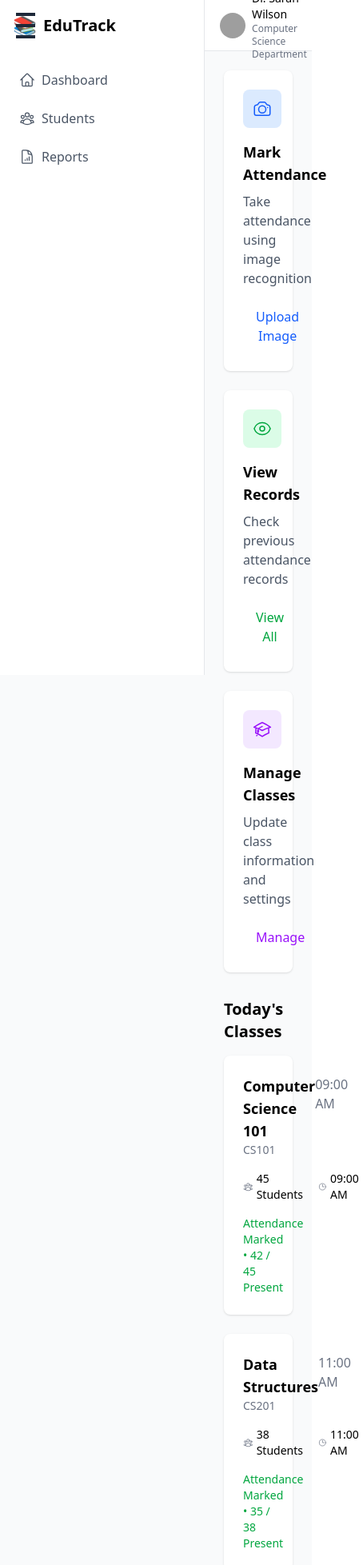
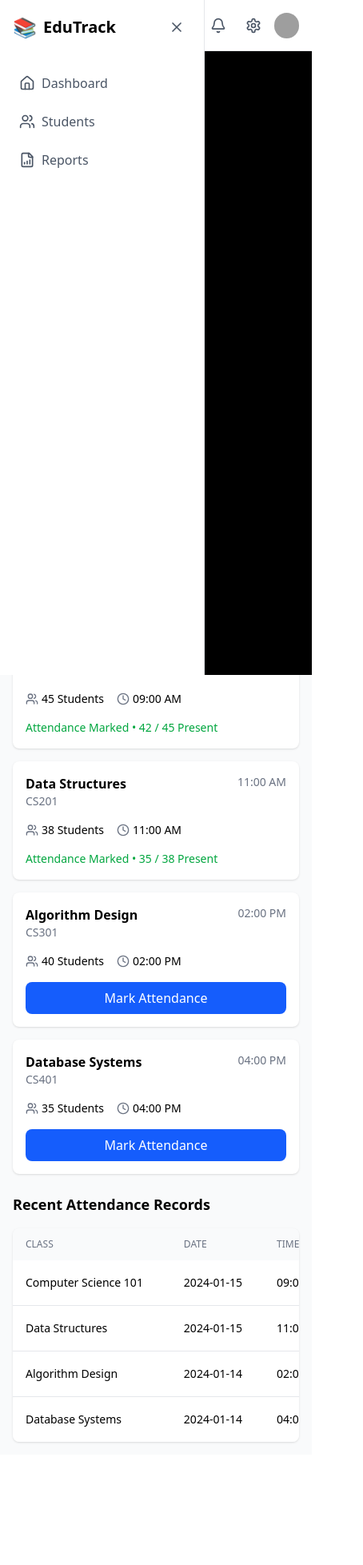
Before and after one commit to ashishj12/EduTrack, a React (Vite) app in the folder frontend/: page /facultydashboard in a window 390 px wide. Shown: the top 1957 px of the page at 80% size, 454 px wide, since content can reach past the window. After the commit the page ends 1819 px from the top, so only its background shows below. Built offline with nearby package versions, Linux system fonts and the light colour scheme; grey boxes are pictures that could not be loaded.

Commit message:
make faculty dashboard responsive

```diff
--- a/frontend/src/components/FacultyDasboard/Dashboard/QuickActions.jsx
+++ b/frontend/src/components/FacultyDasboard/Dashboard/QuickActions.jsx
@@ -1,37 +1,37 @@
-import { CameraIcon, EyeIcon, AcademicCapIcon } from '@heroicons/react/24/outline';
+import { Camera, Eye, GraduationCap } from 'lucide-react';
 
 export default function QuickActions() {
   return (
-    <div className="grid grid-cols-1 md:grid-cols-3 gap-6">
-      <div className="bg-white p-6 rounded-lg shadow-sm">
+    <div className="grid grid-cols-1 sm:grid-cols-2 lg:grid-cols-3 gap-4 md:gap-6">
+      <div className="bg-white p-4 md:p-6 rounded-lg shadow-sm">
         <div className="w-12 h-12 bg-blue-100 rounded-lg flex items-center justify-center mb-4">
-          <CameraIcon className="w-6 h-6 text-blue-600" />
+          <Camera className="w-6 h-6 text-blue-600" />
         </div>
         <h3 className="text-lg font-semibold mb-2">Mark Attendance</h3>
-        <p className="text-gray-600 mb-4">Take attendance using image recognition</p>
-        <button className="text-blue-600 font-medium hover:bg-blue-50 px-4 py-2 rounded-lg">
+        <p className="text-gray-600 mb-4 text-sm md:text-base">Take attendance using image recognition</p>
+        <button className="text-blue-600 font-medium hover:bg-blue-50 px-4 py-2 rounded-lg transition-colors w-full md:w-auto">
           Upload Image
         </button>
       </div>
 
-      <div className="bg-white p-6 rounded-lg shadow-sm">
+      <div className="bg-white p-4 md:p-6 rounded-lg shadow-sm">
         <div className="w-12 h-12 bg-green-100 rounded-lg flex items-center justify-center mb-4">
-          <EyeIcon className="w-6 h-6 text-green-600" />
+          <Eye className="w-6 h-6 text-green-600" />
         </div>
         <h3 className="text-lg font-semibold mb-2">View Records</h3>
-        <p className="text-gray-600 mb-4">Check previous attendance records</p>
-        <button className="text-green-600 font-medium hover:bg-green-50 px-4 py-2 rounded-lg">
+        <p className="text-gray-600 mb-4 text-sm md:text-base">Check previous attendance records</p>
+        <button className="text-green-600 font-medium hover:bg-green-50 px-4 py-2 rounded-lg transition-colors w-full md:w-auto">
           View All
         </button>
       </div>
 
-      <div className="bg-white p-6 rounded-lg shadow-sm">
+      <div className="bg-white p-4 md:p-6 rounded-lg shadow-sm sm:col-span-2 lg:col-span-1">
         <div className="w-12 h-12 bg-purple-100 rounded-lg flex items-center justify-center mb-4">
-          <AcademicCapIcon className="w-6 h-6 text-purple-600" />
+          <GraduationCap className="w-6 h-6 text-purple-600" />
         </div>
         <h3 className="text-lg font-semibold mb-2">Manage Classes</h3>
-        <p className="text-gray-600 mb-4">Update class information and settings</p>
-        <button className="text-purple-600 font-medium hover:bg-purple-50 px-4 py-2 rounded-lg">
+        <p className="text-gray-600 mb-4 text-sm md:text-base">Update class information and settings</p>
+        <button className="text-purple-600 font-medium hover:bg-purple-50 px-4 py-2 rounded-lg transition-colors w-full md:w-auto">
           Manage
         </button>
       </div>
--- a/frontend/src/components/FacultyDasboard/Dashboard/RecentRecords.jsx
+++ b/frontend/src/components/FacultyDasboard/Dashboard/RecentRecords.jsx
@@ -1,4 +1,4 @@
-import { EyeIcon, PencilIcon, TrashIcon } from '@heroicons/react/24/outline';
+import { Eye, Pencil, Trash } from 'lucide-react';
 
 export default function RecentRecords() {
   const records = [
@@ -41,40 +41,40 @@ export default function RecentRecords() {
   ];
 
   return (
-    <div className="mt-8">
-      <h2 className="text-xl font-semibold mb-4">Recent Attendance Records</h2>
-      <div className="bg-white rounded-lg shadow-sm overflow-hidden">
-        <table className="w-full">
+    <div className="mt-6 md:mt-8">
+      <h2 className="text-lg md:text-xl font-semibold mb-4">Recent Attendance Records</h2>
+      <div className="bg-white rounded-lg shadow-sm overflow-x-auto">
+        <table className="w-full min-w-[800px]">
           <thead className="bg-gray-50">
             <tr>
-              <th className="px-6 py-3 text-left text-xs font-medium text-gray-500 uppercase">Class</th>
-              <th className="px-6 py-3 text-left text-xs font-medium text-gray-500 uppercase">Date</th>
-              <th className="px-6 py-3 text-left text-xs font-medium text-gray-500 uppercase">Time</th>
-              <th className="px-6 py-3 text-left text-xs font-medium text-gray-500 uppercase">Total</th>
-              <th className="px-6 py-3 text-left text-xs font-medium text-gray-500 uppercase">Present</th>
-              <th className="px-6 py-3 text-left text-xs font-medium text-gray-500 uppercase">Absent</th>
-              <th className="px-6 py-3 text-left text-xs font-medium text-gray-500 uppercase">Actions</th>
+              <th className="px-4 md:px-6 py-3 text-left text-xs font-medium text-gray-500 uppercase">Class</th>
+              <th className="px-4 md:px-6 py-3 text-left text-xs font-medium text-gray-500 uppercase">Date</th>
+              <th className="px-4 md:px-6 py-3 text-left text-xs font-medium text-gray-500 uppercase">Time</th>
+              <th className="px-4 md:px-6 py-3 text-left text-xs font-medium text-gray-500 uppercase">Total</th>
+              <th className="px-4 md:px-6 py-3 text-left text-xs font-medium text-gray-500 uppercase">Present</th>
+              <th className="px-4 md:px-6 py-3 text-left text-xs font-medium text-gray-500 uppercase">Absent</th>
+              <th className="px-4 md:px-6 py-3 text-left text-xs font-medium text-gray-500 uppercase">Actions</th>
             </tr>
           </thead>
-          <tbody className="divide-y divide-gray-100">
+          <tbody className="divide-y divide-gray-200">
             {records.map(record => (
-              <tr key={record.id}>
-                <td className="px-6 py-4">{record.class}</td>
-                <td className="px-6 py-4">{record.date}</td>
-                <td className="px-6 py-4">{record.time}</td>
-                <td className="px-6 py-4">{record.total}</td>
-                <td className="px-6 py-4">{record.present}</td>
-                <td className="px-6 py-4">{record.absent}</td>
-                <td className="px-6 py-4">
-                  <div className="flex items-center gap-2">
-                    <button className="p-2 text-gray-500 hover:bg-gray-100 rounded-full">
-                      <EyeIcon className="w-5 h-5" />
+              <tr key={record.id} className="hover:bg-gray-50">
+                <td className="px-4 md:px-6 py-4 text-sm">{record.class}</td>
+                <td className="px-4 md:px-6 py-4 text-sm">{record.date}</td>
+                <td className="px-4 md:px-6 py-4 text-sm">{record.time}</td>
+                <td className="px-4 md:px-6 py-4 text-sm">{record.total}</td>
+                <td className="px-4 md:px-6 py-4 text-sm text-green-600">{record.present}</td>
+                <td className="px-4 md:px-6 py-4 text-sm text-red-600">{record.absent}</td>
+                <td className="px-4 md:px-6 py-4">
+                  <div className="flex gap-2">
+                    <button className="p-1 text-gray-600 hover:text-blue-600 transition-colors">
+                      <Eye className="w-4 h-4 md:w-5 md:h-5" />
                     </button>
-                    <button className="p-2 text-gray-500 hover:bg-gray-100 rounded-full">
-                      <PencilIcon className="w-5 h-5" />
+                    <button className="p-1 text-gray-600 hover:text-green-600 transition-colors">
+                      <Pencil className="w-4 h-4 md:w-5 md:h-5" />
                     </button>
-                    <button className="p-2 text-gray-500 hover:bg-gray-100 rounded-full">
-                      <TrashIcon className="w-5 h-5" />
+                    <button className="p-1 text-gray-600 hover:text-red-600 transition-colors">
+                      <Trash className="w-4 h-4 md:w-5 md:h-5" />
                     </button>
                   </div>
                 </td>
--- a/frontend/src/components/FacultyDasboard/Dashboard/TodayClasses.jsx
+++ b/frontend/src/components/FacultyDasboard/Dashboard/TodayClasses.jsx
@@ -1,4 +1,4 @@
-import { UserGroupIcon, ClockIcon } from '@heroicons/react/24/outline';
+import { Users, Clock } from 'lucide-react';
 
 export default function TodayClasses() {
   const classes = [
@@ -39,26 +39,26 @@ export default function TodayClasses() {
   ];
 
   return (
-    <div className="mt-8">
-      <h2 className="text-xl font-semibold mb-4">Today's Classes</h2>
-      <div className="grid grid-cols-1 md:grid-cols-2 gap-6">
+    <div className="mt-6 md:mt-8">
+      <h2 className="text-lg md:text-xl font-semibold mb-4">Today's Classes</h2>
+      <div className="grid grid-cols-1 sm:grid-cols-2 lg:grid-cols-3 xl:grid-cols-4 gap-4 md:gap-6">
         {classes.map(classItem => (
-          <div key={classItem.id} className="bg-white p-6 rounded-lg shadow-sm">
+          <div key={classItem.id} className="bg-white p-4 md:p-6 rounded-lg shadow-sm">
             <div className="flex justify-between items-start mb-4">
               <div>
-                <h3 className="text-lg font-semibold">{classItem.name}</h3>
+                <h3 className="text-base md:text-lg font-semibold">{classItem.name}</h3>
                 <p className="text-sm text-gray-500">{classItem.code}</p>
               </div>
-              <span className="text-gray-500">{classItem.time}</span>
+              <span className="text-sm text-gray-500">{classItem.time}</span>
             </div>
 
             <div className="flex items-center gap-4 mb-4">
               <div className="flex items-center gap-1">
-                <UserGroupIcon className="w-4 h-4 text-gray-500" />
+                <Users className="w-4 h-4 text-gray-500" />
                 <span className="text-sm">{classItem.students} Students</span>
               </div>
               <div className="flex items-center gap-1">
-                <ClockIcon className="w-4 h-4 text-gray-500" />
+                <Clock className="w-4 h-4 text-gray-500" />
                 <span className="text-sm">{classItem.time}</span>
               </div>
             </div>
@@ -68,7 +68,7 @@ export default function TodayClasses() {
                 Attendance Marked • {classItem.present} / {classItem.students} Present
               </div>
             ) : (
-              <button className="w-full bg-blue-600 text-white py-2 rounded-lg hover:bg-blue-700">
+              <button className="w-full bg-blue-600 text-white py-2 rounded-lg hover:bg-blue-700 transition-colors">
                 Mark Attendance
               </button>
             )}
--- a/frontend/src/components/FacultyDasboard/Layout/Header.jsx
+++ b/frontend/src/components/FacultyDasboard/Layout/Header.jsx
@@ -1,26 +1,33 @@
-import { BellIcon, Cog6ToothIcon } from '@heroicons/react/24/outline';
+import { Bell, Settings } from 'lucide-react';
 
 export default function Header({ title, user }) {
   return (
-    <header className="h-16 bg-white border-b border-gray-200 flex items-center justify-between px-6 md:px-8">
-      <h1 className="text-2xl font-semibold">{title}</h1>
+    <header className="h-16 md:h-20 bg-white border-b border-gray-200 flex items-center justify-between px-4 md:px-6 fixed top-0 right-0 left-0 md:left-64 z-10">
+      <div className="flex items-center gap-4">
+        <button className="md:hidden p-2 text-gray-600 hover:bg-gray-100 rounded-lg">
+          <svg className="w-6 h-6" fill="none" stroke="currentColor" viewBox="0 0 24 24">
+            <path strokeLinecap="round" strokeLinejoin="round" strokeWidth={2} d="M4 6h16M4 12h16M4 18h16" />
+          </svg>
+        </button>
+        <h1 className="text-xl md:text-2xl font-semibold">{title}</h1>
+      </div>
 
-      <div className="flex items-center gap-4">
+      <div className="flex items-center gap-2 md:gap-4">
         <button className="p-2 text-gray-600 hover:bg-gray-100 rounded-full">
-          <BellIcon className="w-6 h-6" />
+          <Bell className="w-5 h-5 md:w-6 md:h-6" />
         </button>
 
         <button className="p-2 text-gray-600 hover:bg-gray-100 rounded-full">
-          <Cog6ToothIcon className="w-6 h-6" />
+          <Settings className="w-5 h-5 md:w-6 md:h-6" />
         </button>
 
         <div className="flex items-center gap-2">
           <img
             src={user.avatar}
             alt={user.name}
-            className="w-8 h-8 rounded-full"
+            className="w-8 h-8 md:w-10 md:h-10 rounded-full"
           />
-          <div>
+          <div className="hidden md:block">
             <p className="text-sm font-medium">{user.name}</p>
             <p className="text-xs text-gray-500">{user.department}</p>
           </div>
--- a/frontend/src/components/FacultyDasboard/Layout/Sidebar.jsx
+++ b/frontend/src/components/FacultyDasboard/Layout/Sidebar.jsx
@@ -1,51 +1,69 @@
-import { useState } from 'react';
 import { Link } from 'react-router-dom';
-import {
-  HomeIcon,
-  UserGroupIcon,
-  DocumentChartBarIcon
-} from '@heroicons/react/24/outline';
+import { Home, Users, FileBarChart, X } from 'lucide-react';
 
-export default function Sidebar() {
-  const [isOpen, setIsOpen] = useState(true);
+export default function Sidebar({ isOpen, onClose }) {
+  const sidebarClasses = `
+    w-64 h-screen bg-white border-r border-gray-200 fixed left-0 top-0 z-20
+    transform transition-transform duration-300 ease-in-out
+    md:transform-none
+    ${isOpen ? 'translate-x-0' : '-translate-x-full'}
+  `;
 
   return (
-    <div className={`w-64 h-screen bg-white border-r border-gray-200 fixed left-0 top-0 transform transition-transform ${isOpen ? 'translate-x-0' : '-translate-x-full'} md:translate-x-0`}>
+    <>
+      {/* Overlay */}
+      {isOpen && (
+        <div
+          className="fixed inset-0 bg-black bg-opacity-50 z-10 md:hidden"
+          onClick={onClose}
+        />
+      )}
+
+      <div className={sidebarClasses}>
         <div className="p-4">
-        <div className="flex items-center gap-2 mb-8">
+          <div className="flex items-center justify-between mb-8">
+            <div className="flex items-center gap-2">
               <span className="text-blue-600 text-2xl">📚</span>
               <h1 className="text-xl font-bold">EduTrack</h1>
             </div>
+            <button
+              onClick={onClose}
+              className="md:hidden p-2 text-gray-600 hover:bg-gray-100 rounded-lg"
+            >
+              <X className="w-5 h-5" />
+            </button>
+          </div>
 
           <nav className="space-y-2">
-          <Link to="/" className="flex items-center gap-2 p-2 text-gray-600 hover:bg-blue-50 rounded-lg">
-            <HomeIcon className="w-5 h-5" />
+            <Link
+              to="/"
+              className="flex items-center gap-2 p-2 text-gray-600 hover:bg-blue-50 rounded-lg transition-colors"
+              onClick={() => onClose()}
+            >
+              <Home className="w-5 h-5" />
               <span>Dashboard</span>
             </Link>
 
-          <Link to="/students" className="flex items-center gap-2 p-2 text-gray-600 hover:bg-blue-50 rounded-lg">
-            <UserGroupIcon className="w-5 h-5" />
+            <Link
+              to="/students"
+              className="flex items-center gap-2 p-2 text-gray-600 hover:bg-blue-50 rounded-lg transition-colors"
+              onClick={() => onClose()}
+            >
+              <Users className="w-5 h-5" />
               <span>Students</span>
             </Link>
 
-          <Link to="/reports" className="flex items-center gap-2 p-2 text-gray-600 hover:bg-blue-50 rounded-lg">
-            <DocumentChartBarIcon className="w-5 h-5" />
+            <Link
+              to="/reports"
+              className="flex items-center gap-2 p-2 text-gray-600 hover:bg-blue-50 rounded-lg transition-colors"
+              onClick={() => onClose()}
+            >
+              <FileBarChart className="w-5 h-5" />
               <span>Reports</span>
             </Link>
           </nav>
         </div>
-
-      <button
-        className="absolute top-4 left-4 md:hidden"
-        onClick={() => setIsOpen(!isOpen)}
-      >
-        {/* Hamburger Icon */}
-        <div className="w-8 h-8 flex flex-col justify-between items-center">
-          <span className="block h-1 w-6 bg-gray-800"></span>
-          <span className="block h-1 w-6 bg-gray-800"></span>
-          <span className="block h-1 w-6 bg-gray-800"></span>
       </div>
-      </button>
-    </div>
+    </>
   );
 }
--- a/frontend/src/pages/FacultyDashboard/FacultyDashboard.jsx
+++ b/frontend/src/pages/FacultyDashboard/FacultyDashboard.jsx
@@ -1,11 +1,13 @@
+import { useState } from 'react';
 import RecentRecords from '../../components/FacultyDasboard/Dashboard/RecentRecords';
 import TodayClasses from '../../components/FacultyDasboard/Dashboard/TodayClasses';
 import QuickActions from '../../components/FacultyDasboard/Dashboard/QuickActions';
 import Header from '../../components/FacultyDasboard/Layout/Header';
 import Sidebar from '../../components/FacultyDasboard/Layout/Sidebar';
 
+export default function Dashboard() {
+  const [isSidebarOpen, setIsSidebarOpen] = useState(true);
 
-export default function Dashboard() {
   const user = {
     name: 'Dr. Sarah Wilson',
     department: 'Computer Science Department',
@@ -14,12 +16,12 @@ export default function Dashboard() {
 
   return (
     <div className="min-h-screen bg-gray-50">
-      <Header title="Faculty Dashboard" user={user} />
-      <main className="ml-64 p-6">
+      <Sidebar isOpen={isSidebarOpen} onClose={() => setIsSidebarOpen(false)} />
+      <Header title="Faculty Dashboard" user={user} onMenuClick={() => setIsSidebarOpen(true)} />
+      <main className="pt-16 md:pt-20 md:ml-64 p-4 md:p-6">
         <QuickActions />
         <TodayClasses />
         <RecentRecords />
-        <Sidebar />
       </main>
     </div>
   );
```
Lines whose indentation alone changed are shown as unchanged.
